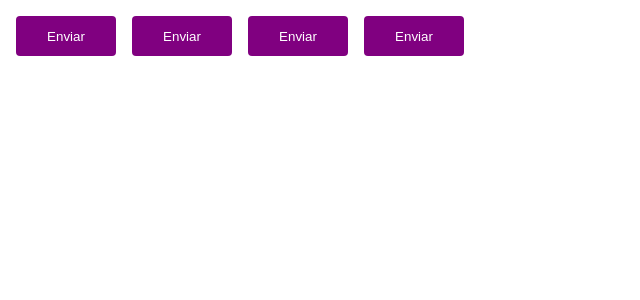
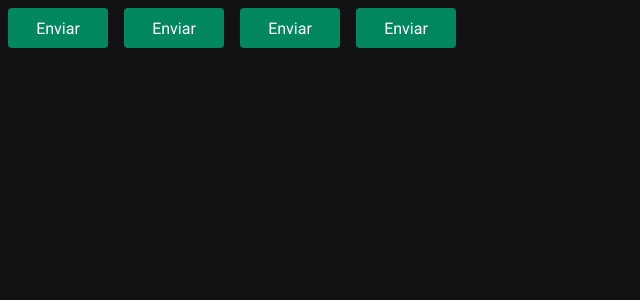
Before and after one commit to pedroeduardo36/ignite-timer, a React (Vite) app: page / in a window 1280 px wide. Shown: the top 300 px of the page, without its empty margins (0-640 px from the left). Built offline with nearby package versions, Linux system fonts and the light colour scheme.

Commit message:
Estilos globais | Cores & Fontes

```diff
--- a/index.html
+++ b/index.html
@@ -1,8 +1,17 @@
-<!doctype html>
+<!DOCTYPE html>
 <html lang="en">
   <head>
     <meta charset="UTF-8" />
+
+    <link rel="preconnect" href="https://fonts.googleapis.com" />
+    <link rel="preconnect" href="https://fonts.gstatic.com" crossorigin />
     <meta name="viewport" content="width=device-width, initial-scale=1.0" />
+
+    <link
+      href="https://fonts.googleapis.com/css2?family=Roboto+Mono:ital,wght@0,700;1,700&family=Roboto:wght@400;700&display=swap"
+      rel="stylesheet"
+    />
+
     <title>Ignite timer</title>
   </head>
   <body>
--- a/src/App.tsx
+++ b/src/App.tsx
@@ -1,6 +1,7 @@
 import { ThemeProvider } from 'styled-components'
 import { Button } from './components/Button'
 import { defaultTheme } from './styles/themes/default'
+import { GlobalStyle } from './styles/global'
 
 export function App() {
 
@@ -10,6 +11,9 @@
       <Button variant='secondary'/>
       <Button variant='danger'/>
       <Button variant='success'/>
+
+
+      <GlobalStyle />
     </ThemeProvider >
   )
 }
--- a/src/components/Button.styles.ts
+++ b/src/components/Button.styles.ts
@@ -21,7 +21,7 @@
     border: 0;
     margin: 8px;
 
-    background-color: ${props => props.theme.primary};
+    background-color: ${props => props.theme['green-500']};
     color: ${props => props.theme.white};
 
     /* ${props => {
--- /dev/null
+++ b/src/styles/global.ts
@@ -0,0 +1,24 @@
+import { createGlobalStyle } from "styled-components";
+
+export const GlobalStyle = createGlobalStyle`
+    * {
+        margin: 0;
+        padding: 0;
+        box-sizing: border-box;
+    }
+    :focus {
+        outline: 0;
+        box-shadow: 0 0 0 2px ${props => props.theme['green-500']};
+    }
+
+    body {
+        background: ${props => props.theme['gray-900']};
+        color: #${props => props.theme['gray-300']};
+    }
+
+    body, input, textarea, button {
+        font-family: 'Roboto', sans-serif;
+        font-weight: 400;
+        font-size: 1rem;
+    }
+`
--- a/src/styles/themes/default.ts
+++ b/src/styles/themes/default.ts
@@ -1,5 +1,21 @@
 export const defaultTheme = {
-    white: 'white',
-    primary: 'purple',
-    secondary: 'orange',
-}
+    white: '#FFF',
+
+    'gray-100': '#E1E1E6',
+    'gray-300': '#C4C4CC',
+    'gray-400': '#8D8D99',
+    'gray-500': '#7C7C8A',
+    'gray-600': '#323238',
+    'gray-700': '#29292E',
+    'gray-800': '#202024',
+    'gray-900': '#121214',
+
+    'green-300': '#00B37E',
+    'green-500': '#00875F',
+    'green-700': '#015F43',
+
+    'red-500': '#AB222E',
+    'red-700': '#7A1921',
+
+    'yellow-500': '#FBA94C',
+  }
```
Also changed, not shown: src/@types/styled.d.ts (added, +8 -0 lines).
